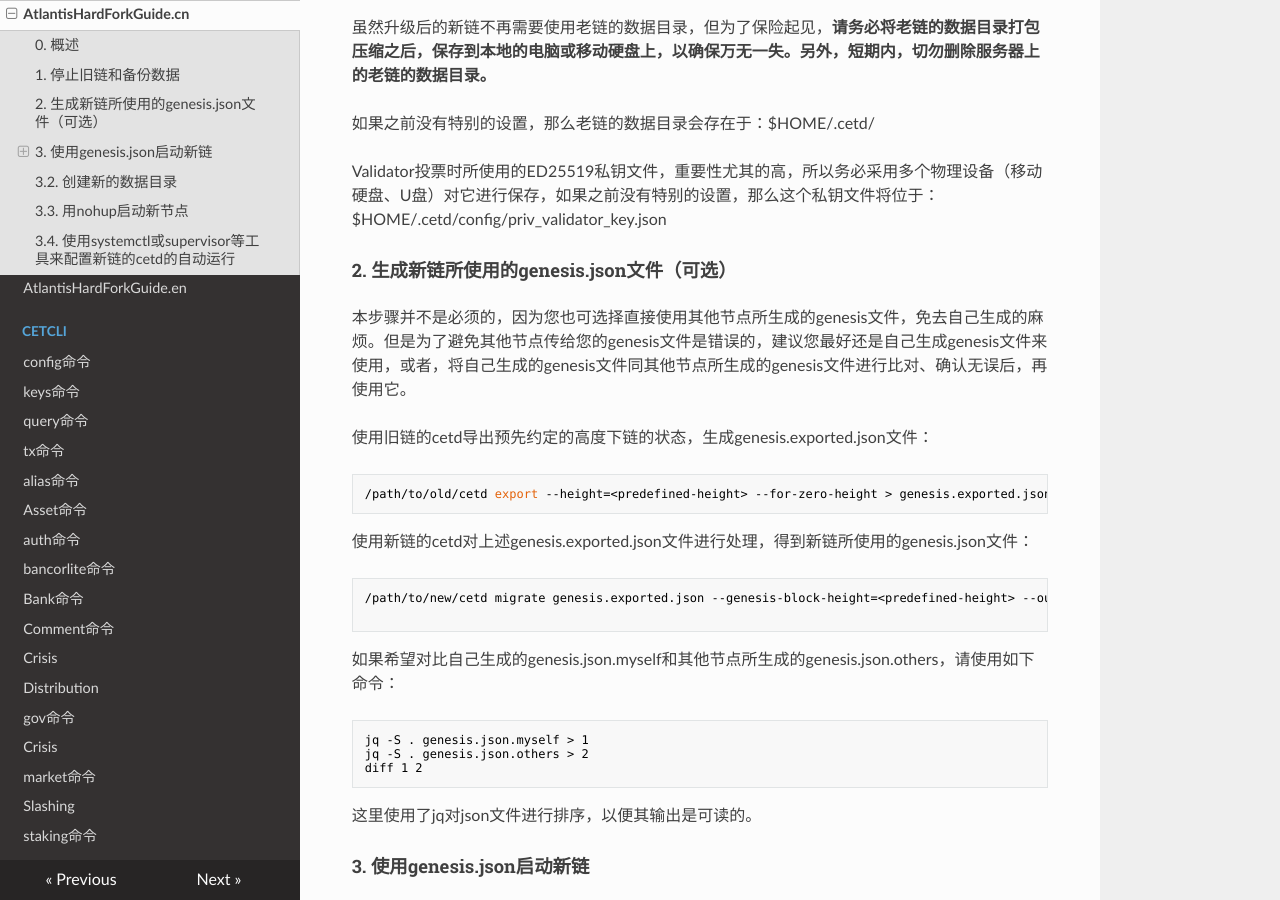
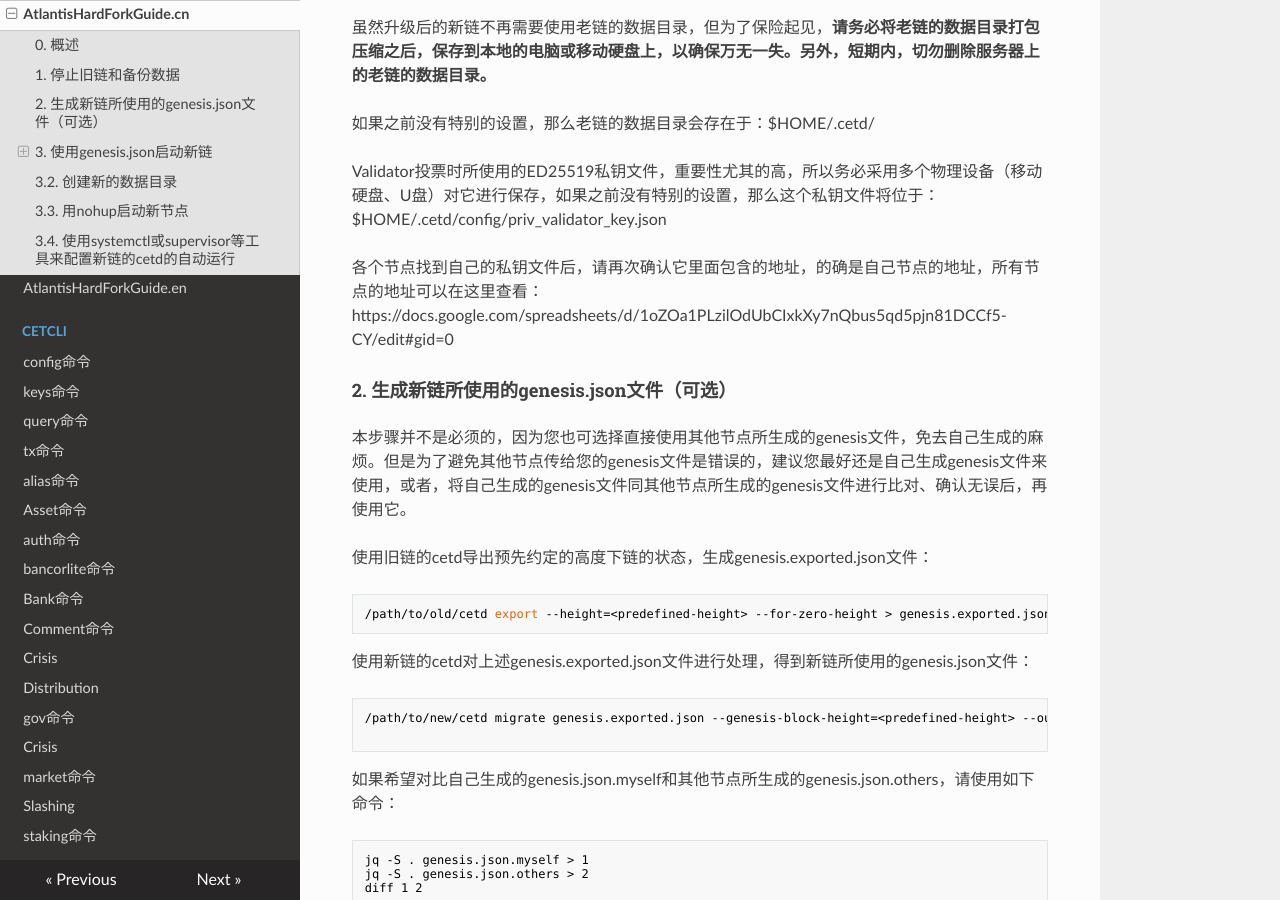
Before and after one commit to coinexchain/dex-manual, an MkDocs documentation site: the page built from docs/AtlantisFork/AtlantisHardForkGuide.cn.md, in a window 1280 px wide and 900 px high, scrolled down 893 px. Built offline with MkDocs 1.6.1, drawn with Linux system fonts in a browser that asks for light colours; nearby versions of some CDN libraries.

Commit message:
Update AtlantisHardForkGuide.cn.md

```diff
--- a/docs/AtlantisFork/AtlantisHardForkGuide.cn.md
+++ b/docs/AtlantisFork/AtlantisHardForkGuide.cn.md
@@ -33,7 +33,7 @@ CoinEx Chain将于2020年3月30日进行代号为“亚特兰提斯”的硬分
 
 Validator投票时所使用的ED25519私钥文件，重要性尤其的高，所以务必采用多个物理设备（移动硬盘、U盘）对它进行保存，如果之前没有特别的设置，那么这个私钥文件将位于：$HOME/.cetd/config/priv_validator_key.json
 
-
+各个节点找到自己的私钥文件后，请再次确认它里面包含的地址，的确是自己节点的地址，所有节点的地址可以在这里查看：https://docs.google.com/spreadsheets/d/1oZOa1PLzilOdUbCIxkXy7nQbus5qd5pjn81DCCf5-CY/edit#gid=0
 
 #### 2. 生成新链所使用的genesis.json文件（可选）
 
```
